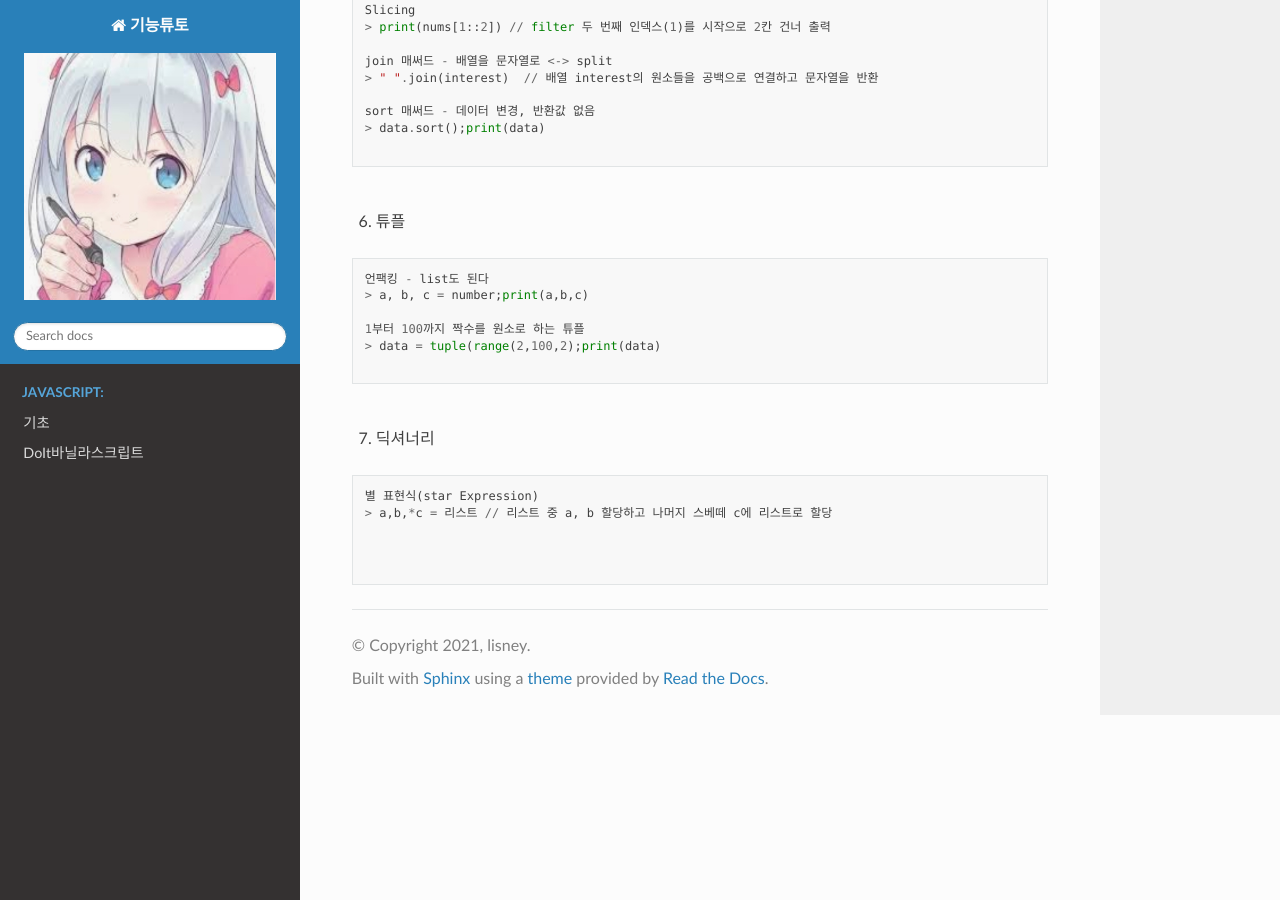
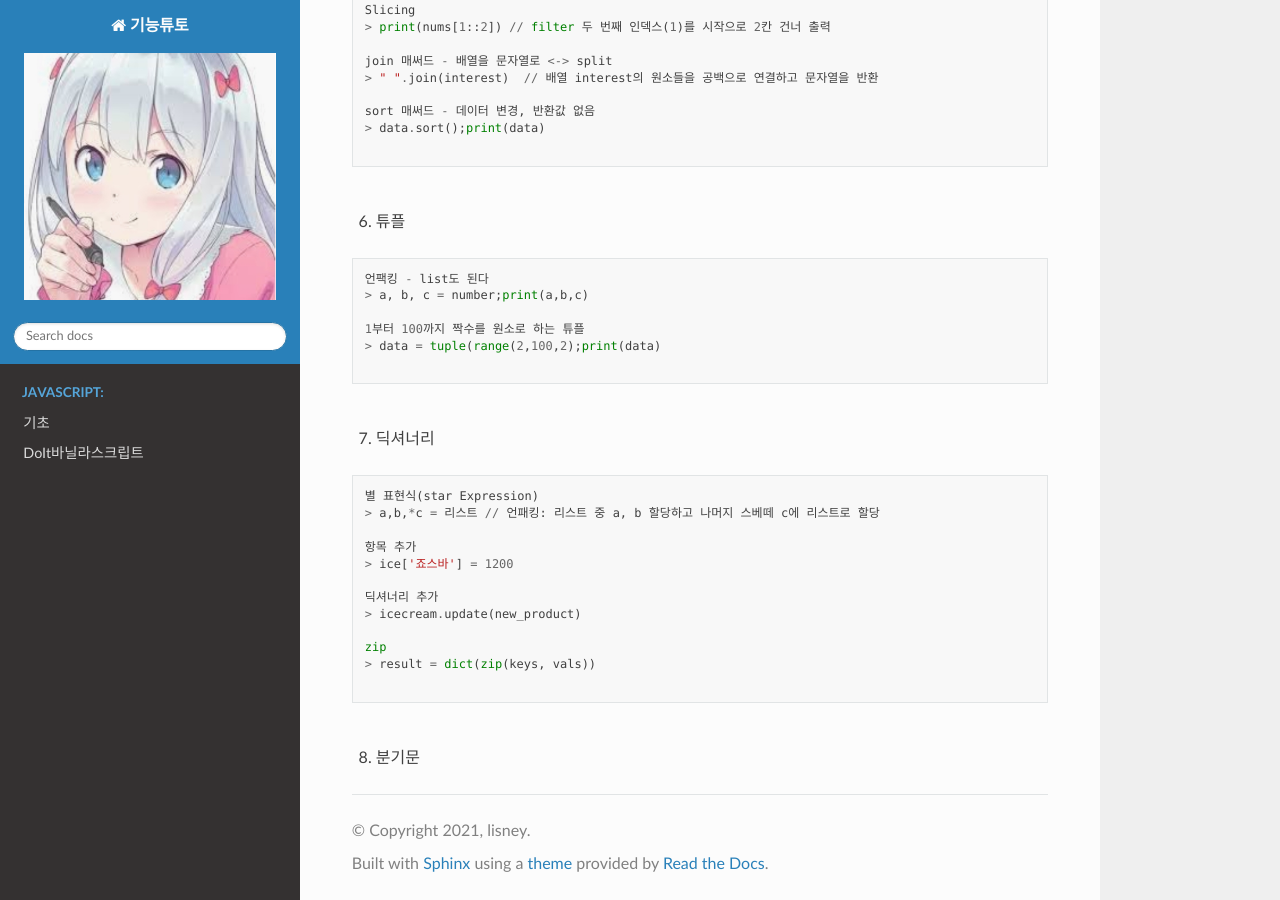
Before and after one commit to lisney/RTD, a Sphinx documentation site: the page built from docs/source/python/basic.md, in a window 1280 px wide and 900 px high, scrolled down 1355 px. Built offline with Sphinx 7.4.7 and the Read the Docs theme 2.0.0, drawn with Linux system fonts in a browser that asks for light colours; pages that are not in the unit, such as notebooks, are missing from menus.

Commit message:
Update basic.md

````diff
--- a/docs/source/python/basic.md
+++ b/docs/source/python/basic.md
@@ -98,8 +98,19 @@ sort 매써드 - 데이터 변경, 반환값 없음
 
 ```
 별 표현식(star Expression)
-> a,b,*c = 리스트 // 리스트 중 a, b 할당하고 나머지 스베떼 c에 리스트로 할당
+> a,b,*c = 리스트 // 언패킹: 리스트 중 a, b 할당하고 나머지 스베떼 c에 리스트로 할당
 
+항목 추가
+> ice['죠스바'] = 1200
 
+딕셔너리 추가
+> icecream.update(new_product)
+
+zip
+> result = dict(zip(keys, vals))
 
 ```
+
+<br>
+
+8. 분기문
````
